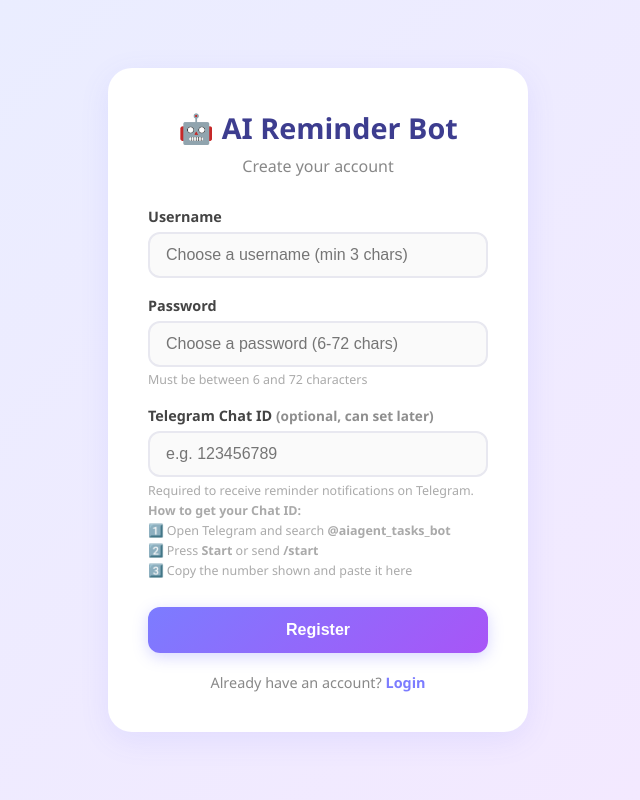
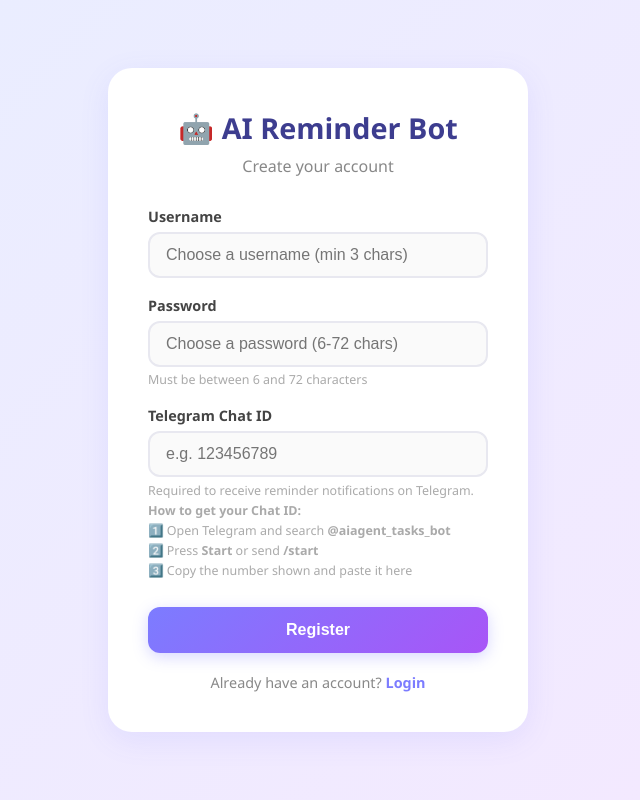
Before and after one commit to KrishaPanwala/ai_task_agent, a FastAPI app: page /register in a window 1280 px wide. Shown: the whole page, without its empty margins (322-962 px from the left). Run offline with FastAPI, Linux system fonts and the light colour scheme; parts of the project's set-up code (start-up, migrations or seed data) failed here and were passed over.

Commit message:
Update register.html

```diff
--- a/app/templates/register.html
+++ b/app/templates/register.html
@@ -24,7 +24,7 @@
             <small>Must be between 6 and 72 characters</small>
         </div>
         <div class="form-group">
-            <label>Telegram Chat ID <span style="opacity:0.6;font-size:0.85rem">(optional, can set later)</span></label>
+            <label>Telegram Chat ID <span style="opacity:0.6;font-size:0.85rem"></span></label>
             <input type="text" id="chat_id" placeholder="e.g. 123456789">
             <small style="line-height:1.6">
     Required to receive reminder notifications on Telegram.<br>
```
